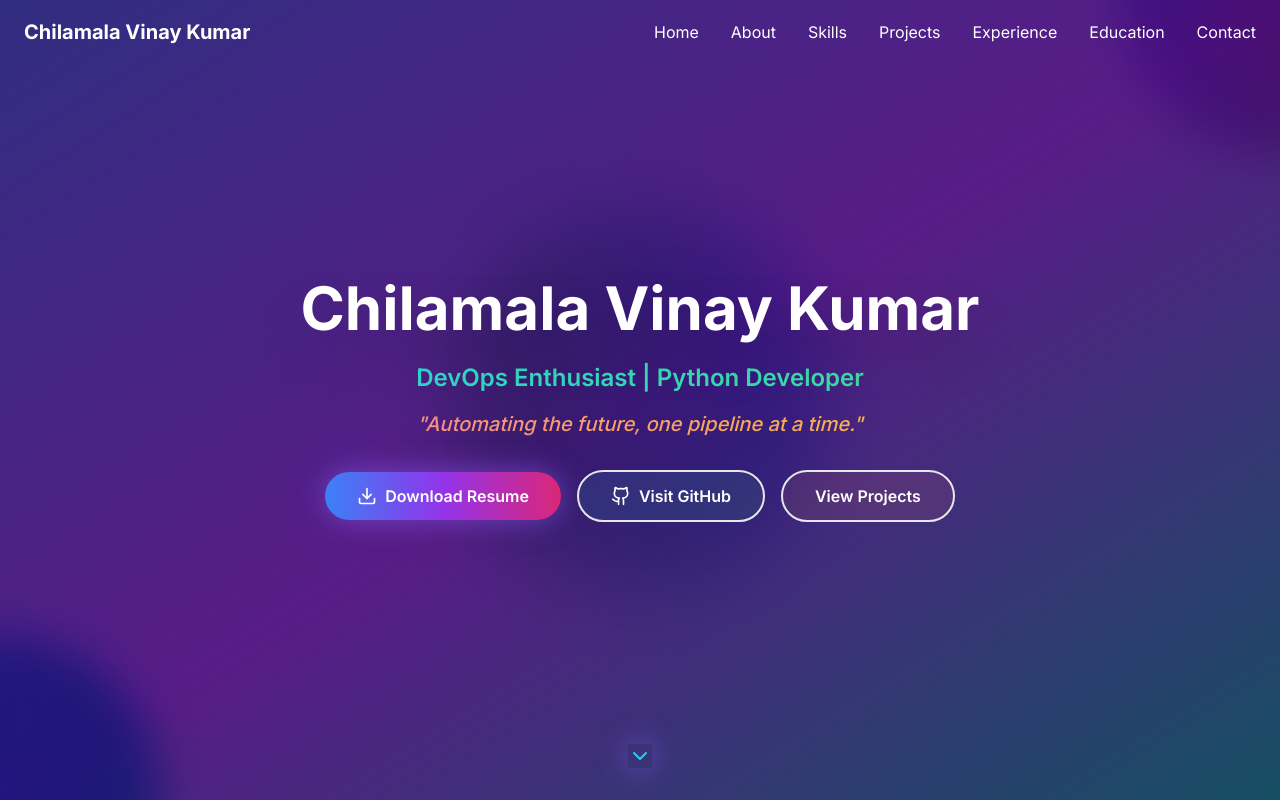
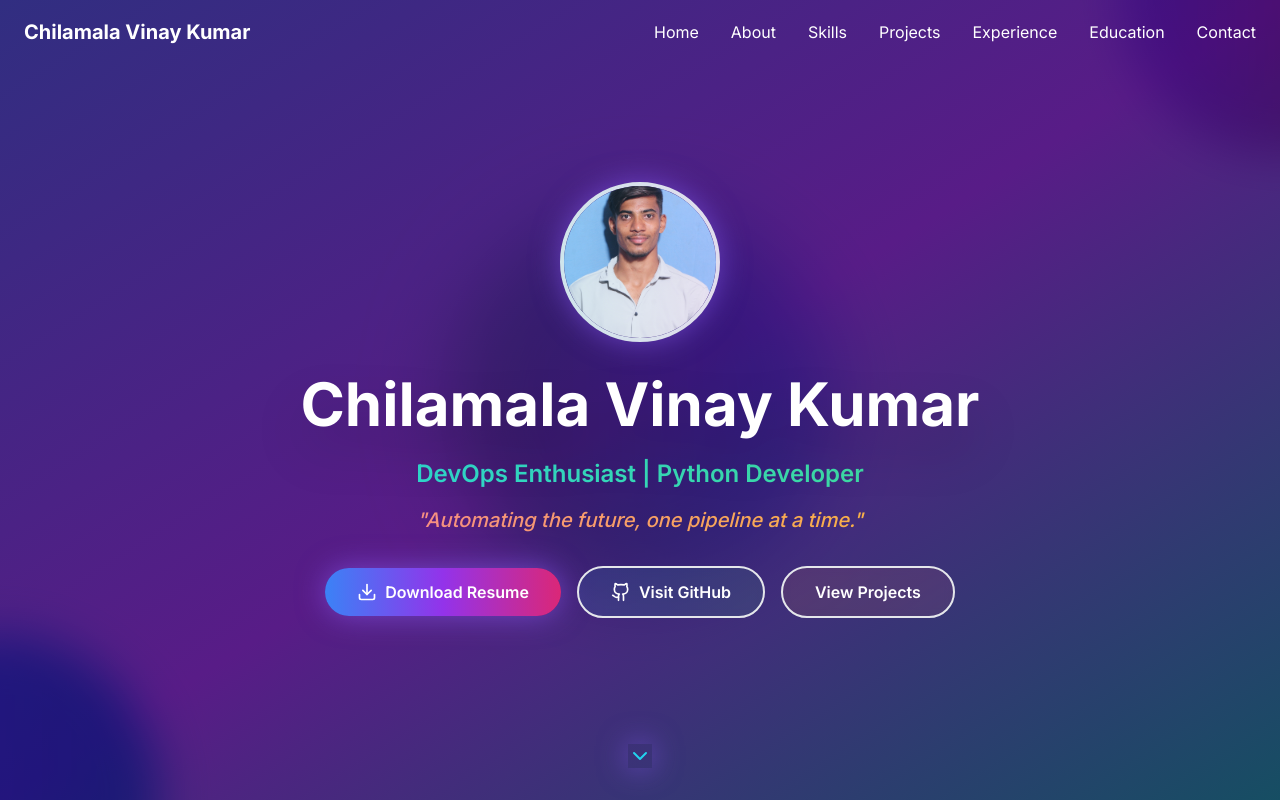
Before and after one commit to vinaykumar325-glitch/my-portfolio-B, a React (Vite) app: page / in a window 1280 px wide. Shown: the top 800 px of the page. Built offline with nearby package versions, Linux system fonts and the light colour scheme.

Commit message:
Add user's profile picture to hero section

```diff
--- a/src/components/Hero.tsx
+++ b/src/components/Hero.tsx
@@ -18,6 +18,18 @@ const Hero: React.FC = () => {
 
       <div className="container mx-auto px-6 text-center z-10">
         <div className="animate-fade-in-up">
+          {/* Profile Picture */}
+          <div className="mb-8 flex justify-center">
+            <div className="relative">
+              <img
+                src="/Copy of 1723196809543 copy.jpg"
+                alt="Chilamala Vinay Kumar"
+                className="w-32 h-32 md:w-40 md:h-40 rounded-full object-cover border-4 border-gradient-to-r from-cyan-400 to-purple-400 shadow-2xl hover:shadow-cyan-500/50 transition-all duration-300 transform hover:scale-110 animate-glow"
+              />
+              <div className="absolute inset-0 rounded-full bg-gradient-to-r from-cyan-400/20 to-purple-400/20 animate-pulse"></div>
+            </div>
+          </div>
+
           <h1 className="text-4xl md:text-6xl font-bold mb-6 text-white drop-shadow-2xl">
             Chilamala Vinay Kumar
           </h1>
```
